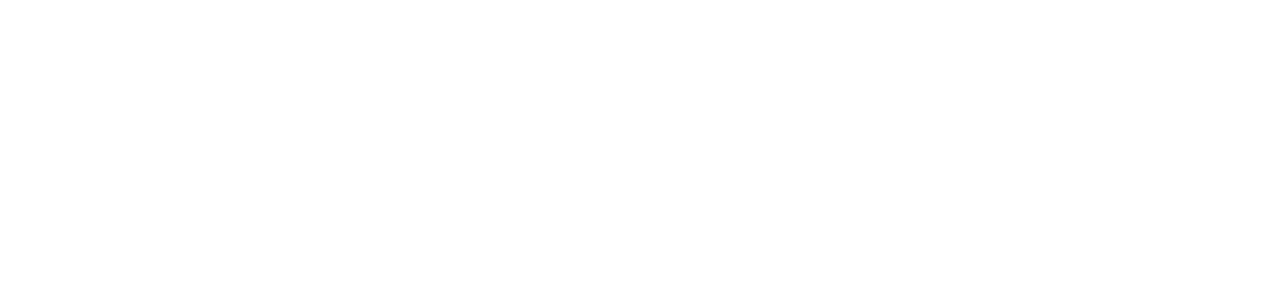
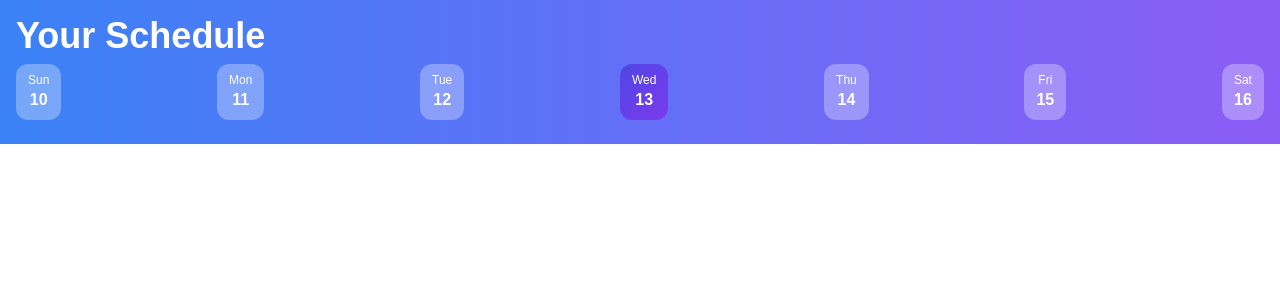
Before and after one commit to oremono/kanban-dev, a Next.js app: page / in a window 1280 px wide. Shown: the top 300 px of the page. Built offline with nearby package versions, Linux system fonts and the light colour scheme.

Commit message:
ref: add RenderWeek component

```diff
--- /dev/null
+++ b/src/helpers/constants.ts
@@ -0,0 +1,9 @@
+export const IDX_TO_DAY_MAP: any = {
+  0: 'Sun',
+  1: 'Mon',
+  2: 'Tue',
+  3: 'Wed',
+  4: 'Thu',
+  5: 'Fri',
+  6: 'Sat'
+};
--- /dev/null
+++ b/src/modules/board/components/RenderWeek.tsx
@@ -0,0 +1,21 @@
+import React from 'react';
+import { IDX_TO_DAY_MAP } from '@helpers/constants';
+
+const RenderWeek = (props: any) => {
+  const { active } = props;
+  const bg_color = (i: number) => (i == active ? 'bg-[linear-gradient(135deg,_#4f46e5,_#7c3aed)]' : 'bg-white/30');
+
+  return (
+    <div className="flex flex-row justify-between my-2 overflow-x-auto w-full">
+      {Array.from({ length: 7 }, (_, i) => (
+        <div className={`flex flex-col items-center rounded-xl py-2 px-3 text-white ${bg_color(i)}`}>
+          <span className="text-xs">{IDX_TO_DAY_MAP[i]}</span>
+          {/* TODO */}
+          <span className="font-bold">{10 + i}</span>
+        </div>
+      ))}
+    </div>
+  );
+};
+
+export default RenderWeek;
--- a/src/modules/board/components/View.tsx
+++ b/src/modules/board/components/View.tsx
@@ -1,13 +1,27 @@
 import React from 'react';
 
-// import RenderWeek from './RenderWeek';
+import RenderWeek from './RenderWeek';
+// import RenderDay from './RenderDay';
 
 const View = (props: any) => {
+  const { loading, events } = props;
+
   return (
-    <div className="m-4">
-      <div className="text-4xl font-bold text-white">Your Schedule</div>
-      {/* <RenderWeek /> */}
-      {/* <RenderDay /> */}
+    <div className="min-h-screen">
+      {loading && <div className="flex justify-center items-center min-h-screen">Loading...</div>}
+
+      {!loading && (
+        <>
+          {/* <div className="min-h-screen bg-[linear-gradient(135deg,_rgba(139,92,246,0)_0%,_rgba(59,130,246,0.1698)_2%,_rgba(139,92,246,0.518)_100%)]"> */}
+          <div className="p-4 w-full bg-[linear-gradient(to_right,_#3b82f6,_#8b5cf6)]">
+            <div className="text-4xl font-bold text-white">Your Schedule</div>
+
+            {/* TODO */}
+            <RenderWeek active={3} />
+            {/* <RenderDay /> */}
+          </div>
+        </>
+      )}
     </div>
   );
 };
--- a/tsconfig.json
+++ b/tsconfig.json
@@ -18,7 +18,9 @@
       "@modules/*": ["./src/modules/*"],
       "@modules": ["./src/modules"],
       "@operations/*": ["./src/operations/*"],
-      "@operations": ["./src/operations"]
+      "@operations": ["./src/operations"],
+      "@helpers/*": ["./src/helpers/*"],
+      "@helpers": ["./src/helpers"]
     }
   },
   "include": ["next-env.d.ts", "**/*.ts", "**/*.tsx"],
```
